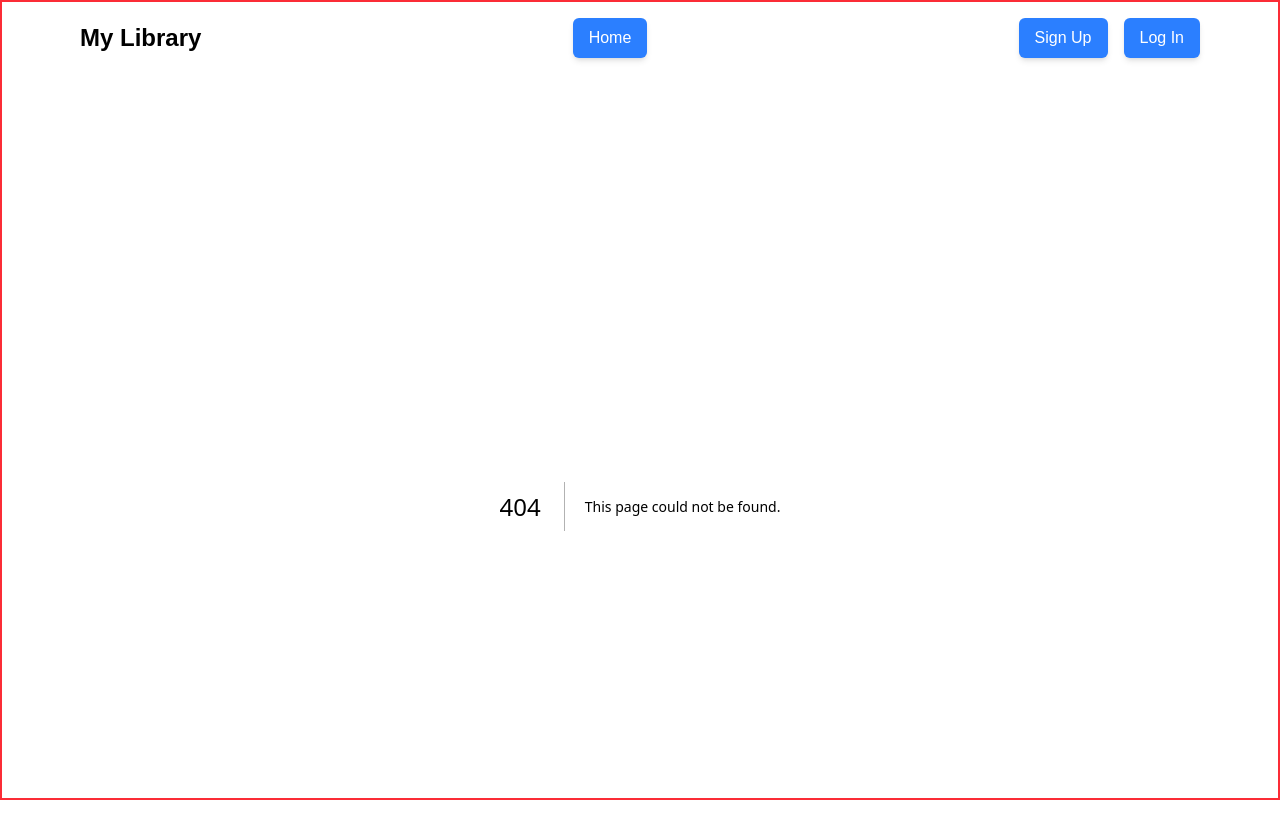
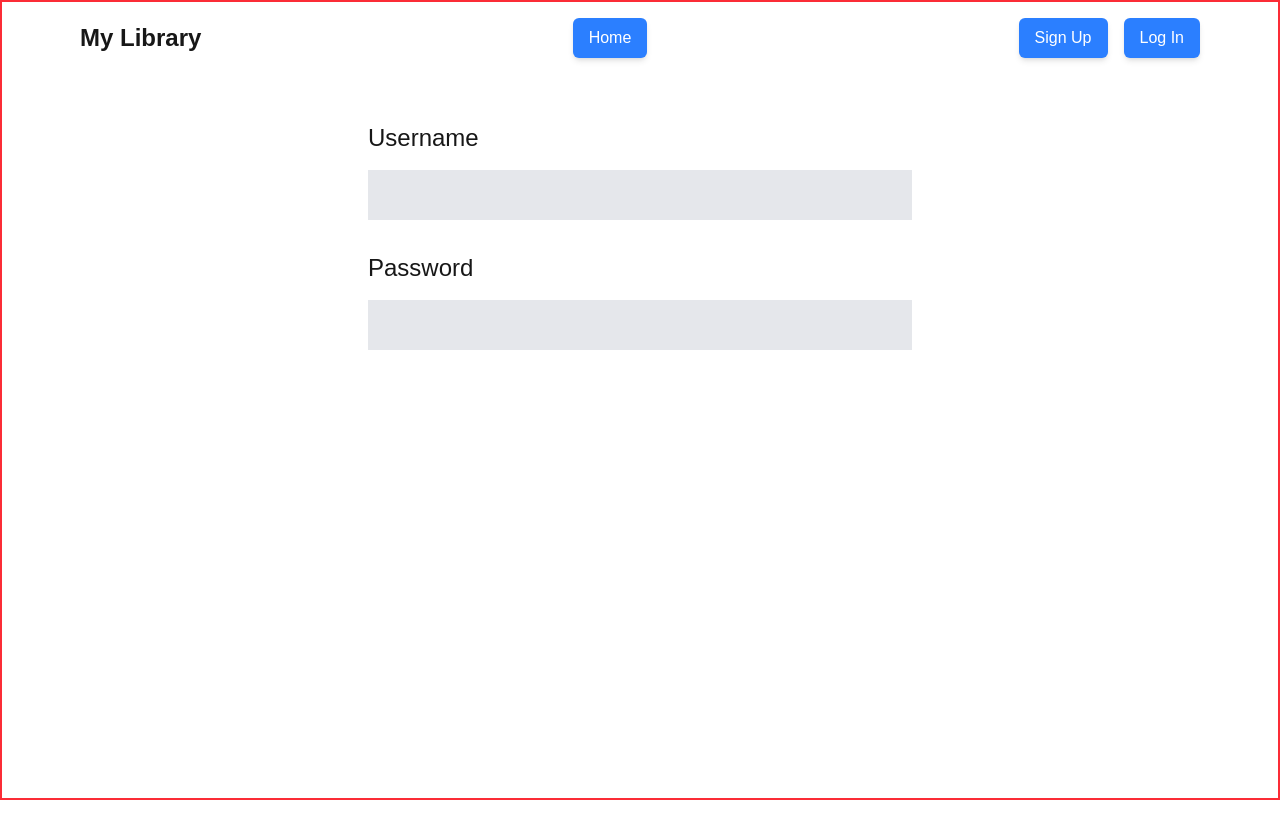
Before and after one commit to andrebarros7201/my-library, a Next.js app: page /signup in a window 1280 px wide. Before the commit this address had no page. Shown: the top 838 px of the page. After the commit the page ends 800 px from the top, so only its background shows below. Built offline with nearby package versions, Linux system fonts and the light colour scheme.

Commit message:
Add signup page with basic form and input fields
This commit introduces a new signup page (`page.tsx`) with a basic form for user registration. The form includes username and password inputs with validation for required fields and minimum length. This is a foundational component for user signups.

```diff
--- /dev/null
+++ b/app/signup/page.tsx
@@ -0,0 +1,32 @@
+"use client";
+import Form from "@/components/ui/Form";
+import Input from "@/components/ui/Input";
+import { FormEvent } from "react";
+
+const SignupPage = () => {
+  function handleSubmit(e: FormEvent) {
+    e.preventDefault();
+  }
+  return (
+    <main className={"w-full flex flex-col justify-start items-center gap-4"}>
+      <Form onSubmit={(e: FormEvent) => handleSubmit(e)}>
+        <Input
+          label={"Username"}
+          id={"username"}
+          type={"text"}
+          required={true}
+          minLength={3}
+        />
+        <Input
+          label={"Password"}
+          id={"password"}
+          type={"password"}
+          required={true}
+          minLength={3}
+        />
+      </Form>
+    </main>
+  );
+};
+
+export default SignupPage;
--- /dev/null
+++ b/components/ui/Form.tsx
@@ -0,0 +1,19 @@
+import { ReactNode } from "react";
+
+type Props = {
+  children: ReactNode | ReactNode[];
+  onSubmit: () => void;
+};
+
+const Form = ({ children, onSubmit }: Props) => {
+  return (
+    <form
+      className={"w-full max-w-xl flex flex-col gap-8 p-4"}
+      onSubmit={onSubmit}
+    >
+      {children}
+    </form>
+  );
+};
+
+export default Form;
```
